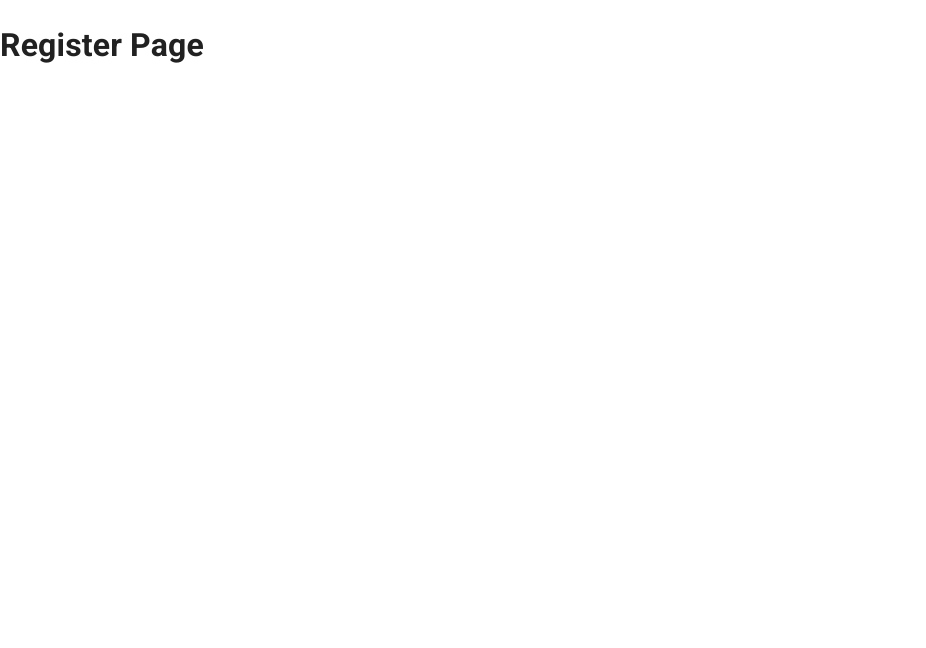
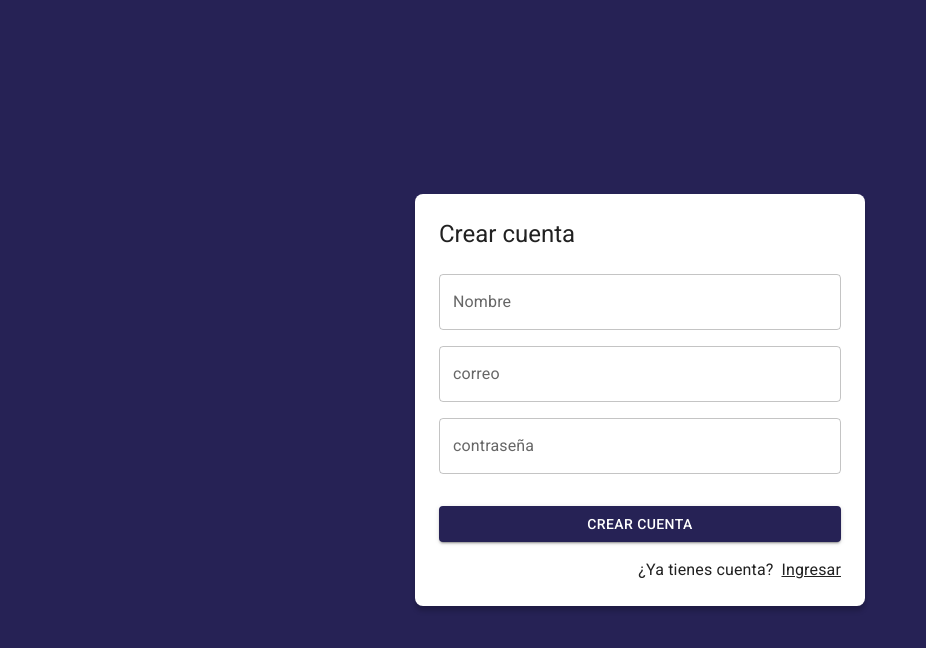
Before and after one commit to e1230/journal-app-e1230, a React (Vite) app: page /auth/register in a window 1280 px wide. Shown: the top 648 px of the page, without its empty margins (0-926 px from the left). Built offline with nearby package versions, Linux system fonts and the light colour scheme.

Commit message:
Diseño de pagina de registro

```diff
--- a/src/auth/pages/RegisterPage.jsx
+++ b/src/auth/pages/RegisterPage.jsx
@@ -1,7 +1,52 @@
+import { Link as RouterLink } from "react-router-dom";
+import { Google } from "@mui/icons-material";
+import { Button, Grid, Link, TextField, Typography } from "@mui/material";
+import { AuthLayout } from "../layout/AuthLayout";
+
 export const RegisterPage = () => {
   return (
-    <>
-      <h1>Register Page</h1>
-    </>
+    <AuthLayout title="Crear cuenta">
+      <form>
+        <Grid container>
+          <Grid item xs={12} sx={{ mt: 2 }}>
+            <TextField
+              label="Nombre"
+              type="text"
+              placeholder="Nombres Apellidos"
+              fullWidth
+            />
+          </Grid>
+          <Grid item xs={12} sx={{ mt: 2 }}>
+            <TextField
+              label="correo"
+              type="email"
+              placeholder="correo@correo.com"
+              fullWidth
+            />
+          </Grid>
+          <Grid item xs={12} sx={{ mt: 2 }}>
+            <TextField
+              label="contraseña"
+              type="password"
+              placeholder="Contraseña"
+              fullWidth
+            />
+          </Grid>
+          <Grid container spacing={2} sx={{ mb: 2, mt: 2 }}>
+            <Grid item xs={12}>
+              <Button variant="contained" fullWidth>
+                Crear cuenta
+              </Button>
+            </Grid>
+          </Grid>
+          <Grid container direction="row" justifyContent="end">
+            <Typography sx={{ mr: 1 }}>¿Ya tienes cuenta?</Typography>
+            <Link component={RouterLink} color="inherit" to="/auth/login">
+              Ingresar
+            </Link>
+          </Grid>
+        </Grid>
+      </form>
+    </AuthLayout>
   );
 };
```
